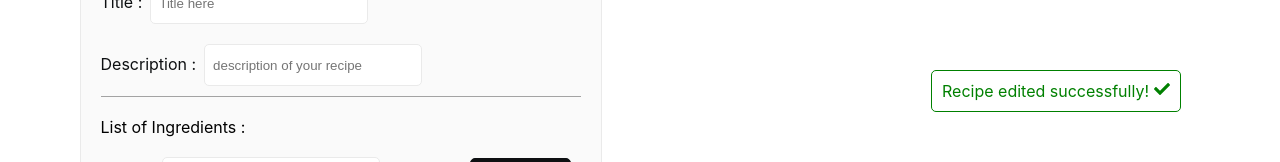
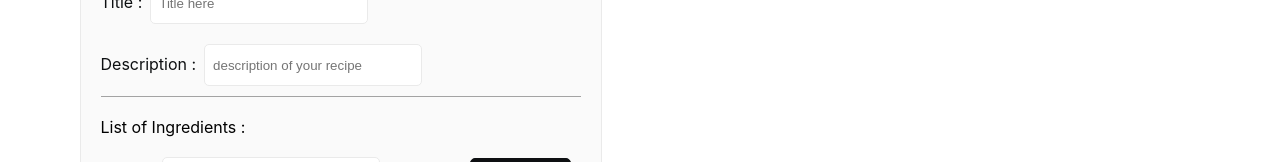
Before and after one commit to alvarohernandez-travelperk/onboarding_client_alvarohernandez-travelperk, a React (Create React App) app: page /edit/1 in a window 1280 px wide. Shown: the part 234-396 px from the top of the page. Built offline with nearby package versions, Linux system fonts and the light colour scheme; no server answers.

Commit message:
Fix Edit message bug

```diff
--- a/src/Views/EditRecipes.tsx
+++ b/src/Views/EditRecipes.tsx
@@ -18,7 +18,7 @@ export default function EditRecipes({ recipes, fetchData }: EditRecipesProps) {
   const [editDescription, setEditDescription] = useState<string>("")
   const [ingredients, setIngredients] = useState<string[]>([])
   const [id, setId] = useState<number | undefined>(undefined)
-  const [showSuccessMessage, setShowSuccessMessage] = useState<boolean>(true)
+  const [showSuccessMessage, setShowSuccessMessage] = useState<boolean>(false)
 
   const params = useParams();
 
@@ -47,7 +47,7 @@ export default function EditRecipes({ recipes, fetchData }: EditRecipesProps) {
   };
 
   const saveRecipe = async () => {
-    const ingredientsAPI: {"name": string}[] = [];
+    const ingredientsAPI: { "name": string }[] = [];
     ingredients.map(ing => ingredientsAPI.push({ "name": ing }))
 
     const newRecipe = {
```
